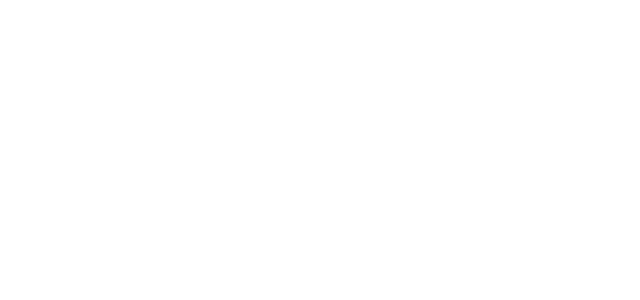
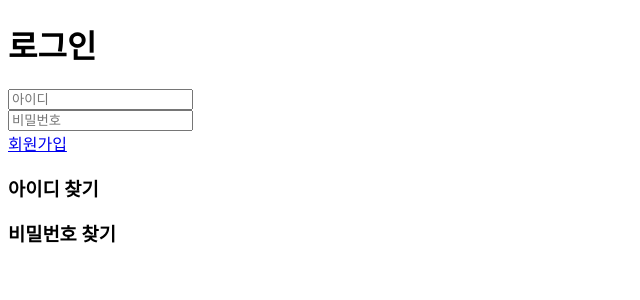
Before and after one commit to Interview-reviews/Interview-reviews-FE, a React (Create React App) app: page /Login in a window 1280 px wide. Before the commit this address had no page. Shown: the top 300 px of the page, without its empty margins (0-640 px from the left). Built offline with nearby package versions, Linux system fonts and the light colour scheme.

Commit message:
feat: 로그인 페이지 생성

```diff
--- a/src/App.js
+++ b/src/App.js
@@ -1,5 +1,6 @@
 import { Route, Routes } from "react-router-dom";
 import Information from "./login/Information";
+import Login from "./login/Login";
 import SignUp from "./login/SignUp";
 import Main from "./pages/Main";
 import Welcome from "./pages/Welcome";
@@ -9,6 +10,7 @@ function App() {
     <>
       <Routes>
         <Route path="/" element={<Main />}></Route>
+        <Route path="/Login" element={<Login />}></Route>
         <Route path="/SignUp" element={<SignUp />}></Route>
         <Route path="/Information" element={<Information />}></Route>
         <Route path="/Welcome" element={<Welcome />}></Route>
--- /dev/null
+++ b/src/login/Login.js
@@ -0,0 +1,24 @@
+import { Link } from "react-router-dom";
+
+const Login = () => {
+  return (
+    <>
+      <div>
+        <h1>로그인 </h1>
+      </div>
+      <div>
+        <input placeholder="아이디" />
+      </div>
+      <div>
+        <input placeholder="비밀번호" />
+      </div>
+      <div>
+        <Link to="/SignUp">회원가입</Link>
+        <h3>아이디 찾기</h3>
+        <h3>비밀번호 찾기</h3>
+      </div>
+    </>
+  );
+};
+
+export default Login;
--- a/src/login/SignUp.js
+++ b/src/login/SignUp.js
@@ -305,6 +305,7 @@ const SignUp = (info) => {
             그냥넘기기
           </Link>
           <button onClick={infoHandler}>테스트 버튼</button>
+          <Link to="/Login">로그인창</Link>
         </form>
       </div>
     </>
```
Also changed, not shown: src/API/SignUpAPI.js (renamed from src/API/LoginAPI.js).
